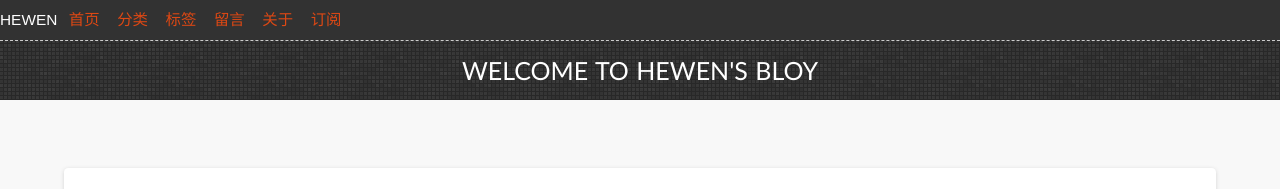
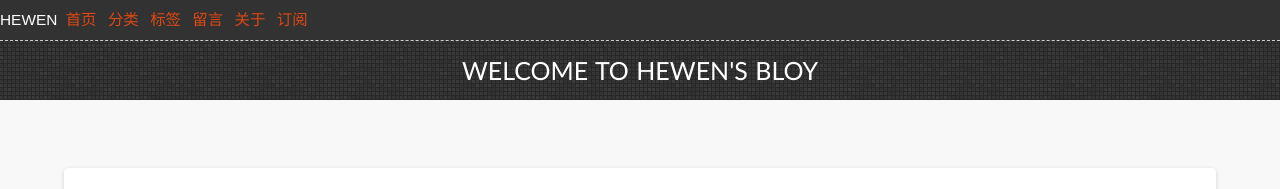
Before and after one commit to hewen/hewen.github.io, a Jekyll site: the page built from index.html, in a window 1280 px wide. Shown: the top 189 px of the page. Built offline with Jekyll 4.4.1, drawn with Linux system fonts in a browser that asks for light colours; some web fonts are replaced; Markdown is read by kramdown in place of the engine named in the settings; the list of posts is cut into pages by our own code.

Commit message:
调整导航间距

```diff
--- a/media/css/style.css
+++ b/media/css/style.css
@@ -44,7 +44,7 @@ blockquote p{margin:0;padding:.5em 0;}
 .pageNavInvalid{font-weight:bold;font-size:17px;color:#D0D0D0;}
 header{padding:.5em 0;border-bottom: 1px solid #cccccc;}
 nav{position:fixed;z-index:200;width:100%;font-family:"Electrolize",sans-serif;font-size:1.1em;text-transform:uppercase;text-align:left;height:40px;line-height:40px;background:none repeat scroll 0 0 #323232;line-height:40px;border-bottom:1px dashed #CCCCCC;}
-nav a{padding:.7em .4em;color:#DD4814;}
+nav a{padding:.7em .2em;color:#DD4814;}
 nav span{color:#FFFFFF;}
 nav a:hover{background-color:#F3F3F3;text-decoration:none;color:#DD4814;-webkit-transition:color .2s linear;}
 .post{padding:.5em 0em;}
```
